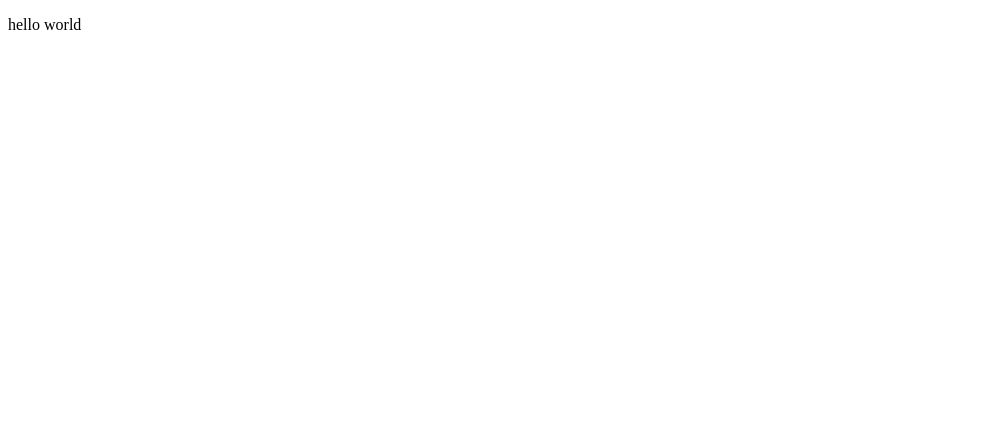
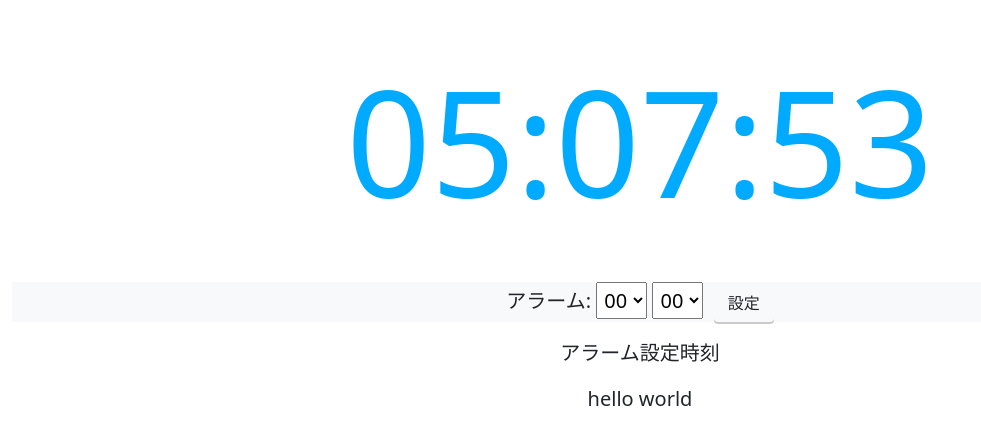
Before and after one commit to kawaguchi880/kawaguchi880.github.io, a plain HTML site: page index.html in a window 1280 px wide. Shown: the whole page, without its empty margins (0-981 px from the left). Drawn offline with nearby package versions, Linux system fonts and the light colour scheme.

Commit message:
'alarm機能など追加'

```diff
--- a/css/common.css
+++ b/css/common.css
@@ -0,0 +1,43 @@
+body {
+  font-family: Arial, 'メイリオ', sans-serif;
+  text-align: center;
+}
+#timerText {
+  color: #00aaff;
+  font-size: 148px;
+  margin: 30px auto;
+  text-shadow: 0 1px 0 rgba(255, 255, 255, 0.5);
+}
+
+p {
+  font-size: 20px;
+}
+
+select {
+  font-size: 18px;
+  padding: 3px;
+}
+
+.btn{
+  margin-left: 5px;
+  display: inline-block;
+  font-weight: bold;
+  width: 60px;
+  padding: 0.5px;
+  border-radius: 5px;
+  box-shadow: 0 2px 0 #CDC9C9;
+  background: #EEE9E9;
+  cursor: pointer;
+}
+
+.delete_btn {
+  margin-left: 15px;
+  font-weight: bold;
+  width: 60px;
+  padding: 3px;
+  border-radius: 5px;
+  background: #FF4500;
+  box-shadow: 0 2px 0 red;
+  cursor: pointer;
+  color: #fff;
+}
--- a/index.html
+++ b/index.html
@@ -7,10 +7,120 @@
   <link rel="manifest" href="manifest.json">
   <title>PWA Sample</title>
   <link rel="stylesheet" href="css/common.css">
+  <!-- Bootstrap CSS -->
+  <link href="https://cdn.jsdelivr.net/npm/bootstrap@5.0.0-beta1/dist/css/bootstrap.min.css" rel="stylesheet"
+    integrity="sha384-giJF6kkoqNQ00vy+HMDP7azOuL0xtbfIcaT9wjKHr8RbDVddVHyTfAAsrekwKmP1" crossorigin="anonymous">
 </head>
 
 <body>
+  <div class="container-fluid">
+    <div id="timerText">0:00:00</div>
+    <form name="alarm_form">
+      <p class="bg-light">アラーム:
+        <select name="option_hours">
+          <option value='0'>00</option>
+          <option value='1'>01</option>
+          <option value='2'>02</option>
+          <option value='3'>03</option>
+          <option value='4'>04</option>
+          <option value='5'>05</option>
+          <option value='6'>06</option>
+          <option value='7'>07</option>
+          <option value='8'>08</option>
+          <option value='9'>09</option>
+          <option value='10'>10</option>
+          <option value='11'>11</option>
+          <option value='12'>12</option>
+          <option value='13'>13</option>
+          <option value='14'>14</option>
+          <option value='15'>15</option>
+          <option value='16'>16</option>
+          <option value='17'>17</option>
+          <option value='18'>18</option>
+          <option value='19'>19</option>
+          <option value='20'>20</option>
+          <option value='21'>21</option>
+          <option value='22'>22</option>
+          <option value='23'>23</option>
+        </select>
+        <select name="option_minutes">
+          <option value='0'>00</option>
+          <option value='1'>01</option>
+          <option value='2'>02</option>
+          <option value='3'>03</option>
+          <option value='4'>04</option>
+          <option value='5'>05</option>
+          <option value='6'>06</option>
+          <option value='7'>07</option>
+          <option value='8'>08</option>
+          <option value='9'>09</option>
+          <option value='10'>10</option>
+          <option value='11'>11</option>
+          <option value='12'>12</option>
+          <option value='13'>13</option>
+          <option value='14'>14</option>
+          <option value='15'>15</option>
+          <option value='16'>16</option>
+          <option value='17'>17</option>
+          <option value='18'>18</option>
+          <option value='19'>19</option>
+          <option value='20'>20</option>
+          <option value='21'>21</option>
+          <option value='22'>22</option>
+          <option value='23'>23</option>
+          <option value='24'>24</option>
+          <option value='25'>25</option>
+          <option value='26'>26</option>
+          <option value='27'>27</option>
+          <option value='28'>28</option>
+          <option value='29'>29</option>
+          <option value='30'>30</option>
+          <option value='31'>31</option>
+          <option value='32'>32</option>
+          <option value='33'>33</option>
+          <option value='34'>34</option>
+          <option value='35'>35</option>
+          <option value='36'>36</option>
+          <option value='37'>37</option>
+          <option value='38'>38</option>
+          <option value='39'>39</option>
+          <option value='40'>40</option>
+          <option value='41'>41</option>
+          <option value='42'>42</option>
+          <option value='43'>43</option>
+          <option value='44'>44</option>
+          <option value='45'>45</option>
+          <option value='46'>46</option>
+          <option value='47'>47</option>
+          <option value='48'>48</option>
+          <option value='49'>49</option>
+          <option value='50'>50</option>
+          <option value='51'>51</option>
+          <option value='52'>52</option>
+          <option value='53'>53</option>
+          <option value='54'>54</option>
+          <option value='55'>55</option>
+          <option value='56'>56</option>
+          <option value='57'>57</option>
+          <option value='58'>58</option>
+          <option value='59'>59</option>
+        </select>
+        <span class="btn" id="set_btn">設定</span>
+      </p>
+    </form>
+  </div>
+  <div class="container">
+    <p>アラーム設定時刻</p>
+    <ul class="list-group list-group-flush list-group-numbered " id="parent_list"></ul>
+  </div>
   <p>hello world </p>
+
+
+
+  <!-- Option 1: Bootstrap Bundle with Popper -->
+  <script src="https://cdn.jsdelivr.net/npm/bootstrap@5.0.0-beta1/dist/js/bootstrap.bundle.min.js"
+    integrity="sha384-ygbV9kiqUc6oa4msXn9868pTtWMgiQaeYH7/t7LECLbyPA2x65Kgf80OJFdroafW"
+    crossorigin="anonymous"></script>
   <script>
     // ServiceWorker登録：https://developers.google.com/web/fundamentals/primers/service-workers/?hl=ja
     if ('serviceWorker' in navigator) {
@@ -21,6 +131,7 @@
       });
     }
   </script>
+  <script src="js/alarm.js"></script>
 </body>
 
 </html>
--- /dev/null
+++ b/js/alarm.js
@@ -0,0 +1,90 @@
+'use strict';
+let currentDate = new Date();
+let hours = currentDate.getHours();
+let minutes = currentDate.getMinutes();
+let seconds = currentDate.getSeconds();
+let timerText = document.getElementById('timerText');
+let set_btn = document.getElementById('set_btn');
+let delete_btn = document.getElementById('delete_btn');
+let option_hours;
+let option_minutes;
+let parent_list = document.getElementById('parent_list');
+let record = []; //アラーム設定格納
+let x = 0; // 計算用の変数
+
+//アラーム設定用オブジェクト
+let Setting = function (sethour, setminute) {
+  this.sethour = sethour;
+  this.setminute = setminute;
+};
+
+// 時計の"12:1"を"12:01"と表記
+function adjustDigit(num) {
+  let digit;
+  if (num < 10) { digit = `0${num}`; }
+  else { digit = num; }
+  return digit;
+}
+
+// アラームセット
+set_btn.addEventListener('click', function () {
+  //アラームは最大5まで
+  let lis = parent_list.getElementsByTagName('li');
+  let len = lis.length;
+  if (len >= 5) { return; }
+
+  //設定時間を記録
+  option_hours = document.alarm_form.option_hours.value;
+  option_minutes = document.alarm_form.option_minutes.value;
+  record[x] = new Setting(option_hours, option_minutes);
+
+  //設定時間を表示
+  let container_list = document.createElement('li');
+  container_list.className = 'list-group-item list-group-item-info'
+  let list_content = document.createTextNode(`${record[x].sethour}時${record[x].setminute}分`);
+  parent_list.appendChild(container_list);
+  container_list.appendChild(list_content);
+
+  //表示削除用ボタン
+  let list_span = document.createElement('span');
+  let id_li = document.createAttribute('id');
+  let id_span = document.createAttribute('id');
+  let span_content = document.createTextNode('削除');
+  container_list.appendChild(list_span);
+  list_span.appendChild(span_content);
+  container_list.setAttributeNode(id_li);
+  container_list.id = x;
+  container_list.classList.add('deletes');
+  list_span.classList.add('delete_btn');
+
+  //設定時刻と表示を削除
+  let deletes = document.getElementsByClassName('deletes');
+  for (var i = 0, de_len = deletes.length; i < de_len; i++) {
+    deletes[i].onclick = function () {
+      record[this.id] = 'disabled';
+      this.id = 'temp';
+      var temp = document.getElementById('temp');
+      temp.parentNode.removeChild(temp);
+    };
+  };
+  x++;
+});
+
+//時計を動かす
+function updateCurrentTime() {
+  setTimeout(function () {
+    currentDate = new Date();
+    hours = adjustDigit(currentDate.getHours());
+    minutes = adjustDigit(currentDate.getMinutes());
+    seconds = adjustDigit(currentDate.getSeconds());
+    timerText.innerHTML = `${hours}:${minutes}:${seconds}`;
+
+    //アラーム機能
+    for (var i = 0, len = record.length; i < len; i++) {
+      if (record[i].sethour == currentDate.getHours() && record[i].setminute == currentDate.getMinutes() && seconds == 0) {
+        alert('The time is now!');
+      };
+    };
+    updateCurrentTime();
+  }, 1000);
+} updateCurrentTime();
```
